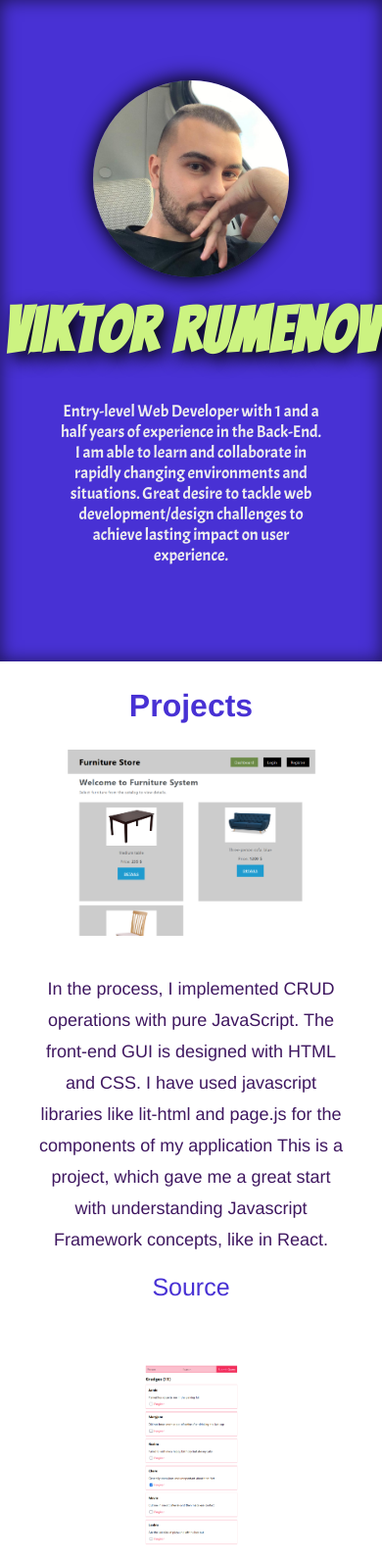
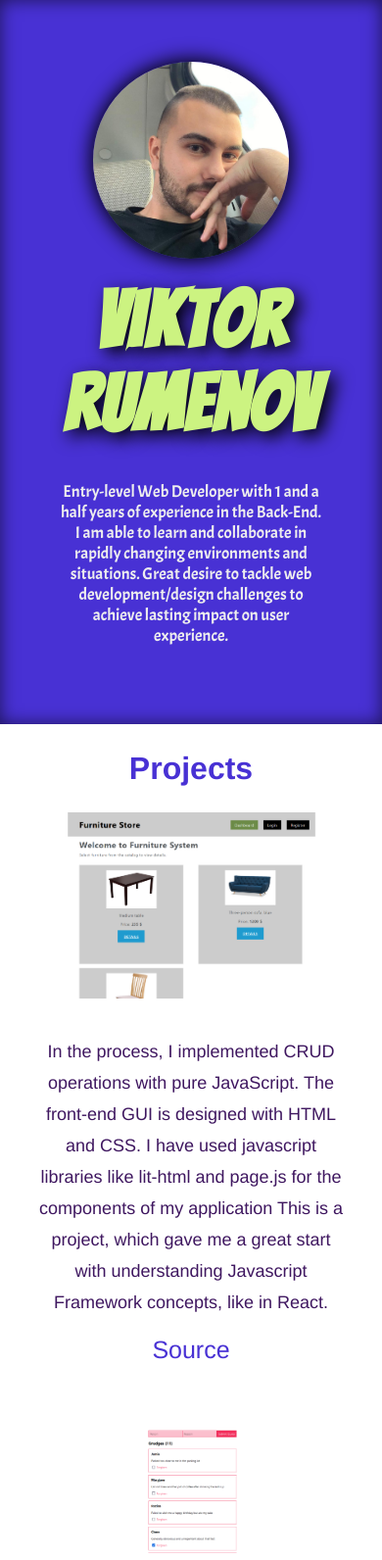
Before and after one commit to TamarawGuy/tamarawguy.github.io, a plain HTML site: page index.html in a window 390 px wide. Shown: the top 1592 px of the page at 98% size. Drawn offline with nearby package versions, Linux system fonts and the light colour scheme.

Commit message:
Responsive change

```diff
--- a/index.html
+++ b/index.html
@@ -62,7 +62,7 @@
         </div>
 
         <div class="project">
-          <img src="images/grudges.png" alt="project pic" />
+          <img src="images/grduges.png" alt="project pic" />
           <p class="project-desc">
             A React project for keeping track of people, who have been evil to
             me. It's a joke of course. While doing this project I implemented
--- a/style.css
+++ b/style.css
@@ -264,23 +264,14 @@ input:focus::placeholder {
   cursor: pointer;
 }
 
-@media screen and (max-width: 1100px) {
-  .intro .name {
-    font-size: 5rem;
+@media screen and (max-width: 768px) {
+  .project img:last-child {
+    min-height: 900px;
   }
 
-  .sections {
-    padding: 0;
-  }
-
-  .projects .project .project-desc {
-    max-width: 80%;
-  }
-}
-
-@media screen and (max-width: 768px) {
   .intro {
     height: 80vh;
+    padding: 2rem 0;
   }
   .intro img {
     width: 200px;
@@ -298,7 +289,7 @@ input:focus::placeholder {
     padding: 0 20px;
   }
 
-  .email article {
+  .email article h2 {
     font-size: 3rem;
     padding-top: 3rem;
   }
@@ -320,3 +311,17 @@ input:focus::placeholder {
     width: 55%;
   }
 }
+
+@media screen and (max-width: 1100px) {
+  .intro .name {
+    font-size: 5rem;
+  }
+
+  .sections {
+    padding: 0;
+  }
+
+  .projects .project .project-desc {
+    max-width: 80%;
+  }
+}
```
Also changed, not shown: images/grduges.png (added), images/grudges.png (deleted).
